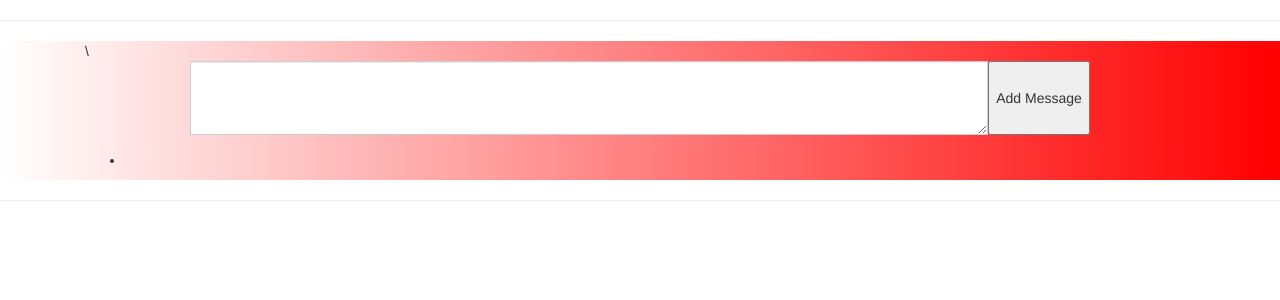
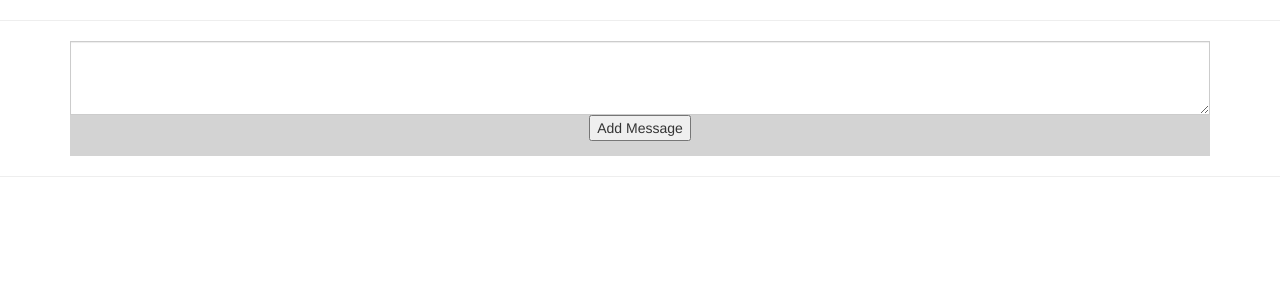
Before and after one commit to ChristinaDRoberts/chat-app, a Django app: page / in a window 1280 px wide. Shown: the part 104-404 px from the top of the page. Run offline with Django 3.2, Linux system fonts and the light colour scheme; data that the repository does not hold is empty; some libraries are stand-ins or nearby versions.

Commit message:
styling changes, js changes

```diff
--- a/chat/models.py
+++ b/chat/models.py
@@ -1,5 +1,8 @@
 from django.db import models
 from django.contrib.auth import get_user_model
+# from django.contrib.humanize.templatetags.humanize import naturaltime
+
+
 
 
 #get_user_model is a built in contrib "auth" app
--- a/chat/static/chat/js/main.js
+++ b/chat/static/chat/js/main.js
@@ -40,7 +40,7 @@
                 // show me the data we are recieving in the console
                 console.log('data', data);
 
-                data2 = data.reverse()
+                data2 = data.reverse();
                 data2.forEach(showMessageItem);
             },
 
@@ -48,10 +48,9 @@
 
 
         function showMessageItem(Message) {
-            var $li = $('<li></li>');
-            $li.append('<p>' + Message.text + '</p>');
-            $li.append('<p>' + Message.user.username + '</p>');
-            $li.append('<p>' + Message.created + '</p>');
+            var $li = $('<li class="each-message"></li>');
+            $li.append('<p class="actual-message">' + Message.text + '</p>');
+            $li.append('<p class="user-timestamp">' + Message.user.username +"----"+  Message.created + '</p>');
             $li.append('<hr/>');
 
             $('ul').prepend($li);
--- a/chat/static/chat/styles/styles.css
+++ b/chat/static/chat/styles/styles.css
@@ -2,14 +2,18 @@
   font-size: 60px;
 }
 
-header {
+.whole {
+  background-color: lightgray;
+}
+
+.welcome-header {
   text-align: center;
   border: 4px solid black;
   background-image: linear-gradient(to right, cyan, aquamarine);
 }
 
-.content {
-  background-image: linear-gradient(to right, rgba(255, 50, 0, 0), red);
+.each-message {
+  background-image: linear-gradient(to right, rgba(255, 0, 0, 0.5), rgba(255, 50, 0, 0));
 }
 
 .mainbox {
@@ -17,13 +21,18 @@
   padding-top: 50px;
 }
 
-#message_of_user {
-  width: 70%;
+li {
+  list-style: none;
 }
 
 p {
-  margin-left: 50px;
-  margin-right: 50px;
+  display: inline-block;
+  margin: 3%;
+}
+
+.user-timestamp {
+  display: inline-block;
+  float: right;
 }
 
 /*# sourceMappingURL=styles.css.map */
--- a/chat/static/chat/styles/styles.scss
+++ b/chat/static/chat/styles/styles.scss
@@ -2,8 +2,10 @@
   font-size: 60px;
 }
 
-
-header{
+.whole{
+  background-color: lightgray;
+}
+.welcome-header{
   text-align: center;
   border: 4px solid black;
   background-image: linear-gradient(to right,  cyan, aquamarine);
@@ -11,8 +13,8 @@
 
 
 
-.content{
-background-image: linear-gradient(to right, rgba(255,50,0,0), rgba(255,0,0,1));
+.each-message{
+background-image: linear-gradient(to right, rgba(255,0,0,0.5), rgba(255,50,0,0));
 }
 
 .mainbox{
@@ -22,13 +24,23 @@
 
 
 #message_of_user{
-    width: 70%;
+    //width: 70%;
+  //display: inline-block;
+}
 
+li{
+  list-style: none;
 }
 
 p{
-  margin-left: 50px;
-  margin-right: 50px;
+
+  display: inline-block;
+  margin: 3%;
+}
+
+.user-timestamp{
+  display: inline-block;
+  float: right;
 }
 //.add_message_form{
 //    border: 10px solid red;
--- a/chat/templates/base.html
+++ b/chat/templates/base.html
@@ -1,4 +1,5 @@
 {% load static %}
+{#{% load humanize %}#}
 <!DOCTYPE html>
 <html>
 <head>
@@ -10,7 +11,8 @@
 
 </head>
 <body>
-  <header>
+  <header class="welcome-header">
+
   <h1>Welcome to Christina's Chat !</h1>
 
     {% if user.is_authenticated %}
--- a/chat/templates/chat.html
+++ b/chat/templates/chat.html
@@ -5,66 +5,42 @@
 
 {#build out html to have a box that the chat ajax request data objects populate#}
 {% extends "base.html" %}
-{%  load static %}
+{% load humanize %}
+{% load static %}
 <title>Let the Good Ideas Roll</title>
-    <link rel="stylesheet" href="https://stackpath.bootstrapcdn.com/bootstrap/4.2.1/css/bootstrap.min.css" integrity="sha384-GJzZqFGwb1QTTN6wy59ffF1BuGJpLSa9DkKMp0DgiMDm4iYMj70gZWKYbI706tWS" crossorigin="anonymous">
+<link rel="stylesheet" href="https://stackpath.bootstrapcdn.com/bootstrap/4.2.1/css/bootstrap.min.css"
+      integrity="sha384-GJzZqFGwb1QTTN6wy59ffF1BuGJpLSa9DkKMp0DgiMDm4iYMj70gZWKYbI706tWS" crossorigin="anonymous">
 {% block content %}
 
 
-
-{#exampleFormControlTextarea2#}
+    <div class="container whole">
 
 
-<div class="container">
-{#<form class="add_message_form">#}
-{#  <div class="row justify-content-md-center form-group">#}
-{#    <div class="col col-lg-6">#}
-{#        <input  class="user-message"   type="text" name="words" id="message_of_user"/>#}\
-{#        <form class="add_message_form">#}
-{#  <label for="exampleFormControlTextarea2">Create Your Message</label>#}
-{#            <textarea class="form-control rounded-0" id="message_of_user" rows="3"></textarea>#}
-{#         <input class="post-button" id="thePost"  type="submit" value="Add Message"/>#}
-{#        </form>#}
-{#</div>#}
 
 
-{#<div class="md-form">#}
-{#  <textarea id="form7" class="md-textarea form-control" rows="3"></textarea>#}
-{#  <label for="form7">Material textarea</label>#}
-{#</div>#}
-<!--Textarea with icon prefix-->
-{#<div class="md-form">#}
-{#  <i class="fas fa-pencil-alt prefix"></i>#}
-{#  <textarea id="form10" class="md-textarea form-control" rows="3"></textarea>#}
-{#  <label for="form10">Icon Prefix</label>#}
-{#</div>#}
-{#    </div>#}
-
-{#    <div class="col col-lg-2">#}
-{#      <input class="post-button" id="thePost"  type="submit" value="Add Message"/>#}
-{#    </div>#}
-{#  </div>#}
     <form class="add_message_form">
         <div class="row justify-content-md-center form-group">
-{#        <input  class="user-message"   type="text" name="words" id="message_of_user"/>#}
+
             <textarea class="user-message form-control rounded-0" id="message_of_user" rows="3"></textarea>
-        <input class="post-button" id="thePost"  type="submit" value="Add Message"/>
+            <input class="post-button" id="thePost" type="submit" value="Add Message"/>
         </div>
     </form>
 
 
-{#</div>#}
 
-<div>
+
+    <div class="message-area-printout">
         <ul>
             <li></li>
 
         </ul>
     </div>
 
+    </div>
 
 
-{%  csrf_token %}
+
+    {% csrf_token %}
 
 
 {% endblock content %}
--- a/conf/settings.py
+++ b/conf/settings.py
@@ -59,6 +59,7 @@
     'django.contrib.sessions',
     'django.contrib.messages',
     'django.contrib.staticfiles',
+    'django.contrib.humanize',
     'api',
     'chat',
     'account',
```
Also changed, not shown: 3 other files. Lines whose indentation alone changed are shown as unchanged.
